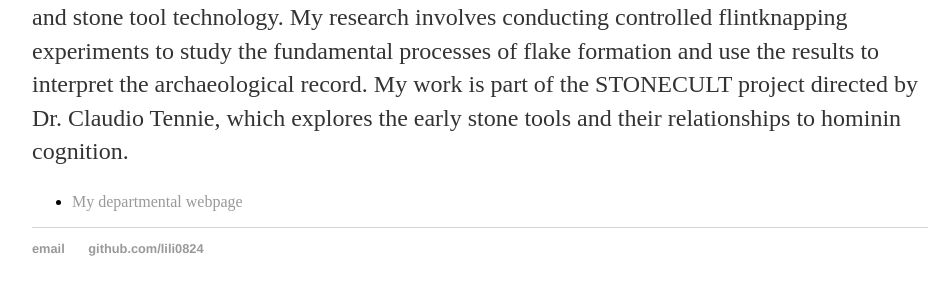
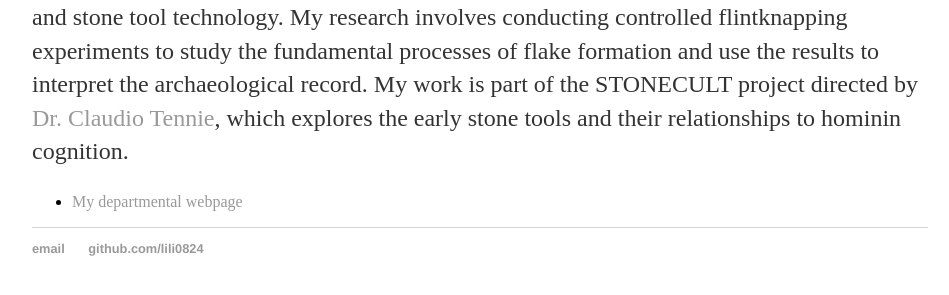
Before and after one commit to lili0824/lili, a Jekyll site: the page built from about/index.html, in a window 1280 px wide. Shown: the part 297-592 px from the top of the page, without its empty margins (160-1109 px from the left). Built offline with Jekyll 4.4.1, drawn with Linux system fonts in a browser that asks for light colours; some of the changed lines change nothing that is shown; some of the changed text lies outside the part shown.

Commit message:
Update index.html

```diff
--- a/about/index.html
+++ b/about/index.html
@@ -11,8 +11,7 @@ title: About Li Li
         I am interested in understanding the link between hominin cognition and stone tool technology.
         My research involves conducting controlled flintknapping experiments to study the fundamental processes of flake
         formation and use the results to interpret the archaeological record. My work is part of the STONECULT project directed
-        by Dr. Claudio Tennie, which explores the early stone tools and their relationships to hominin cognition. </p>
-
+        by <a href = "https://sites.google.com/view/claudiotennie/home">Dr. Claudio Tennie</a>, which explores the early stone tools and their relationships to hominin cognition. </p>
 	<ul class="contacts">
 		<li><a href="https://uni-tuebingen.de/en/fakultaeten/mathematisch-naturwissenschaftliche-fakultaet/fachbereiche/
 			geowissenschaften/arbeitsgruppen/prehistory-archaeology-science/research-department/early-prehistory-and-quaternary-ecology/
```
